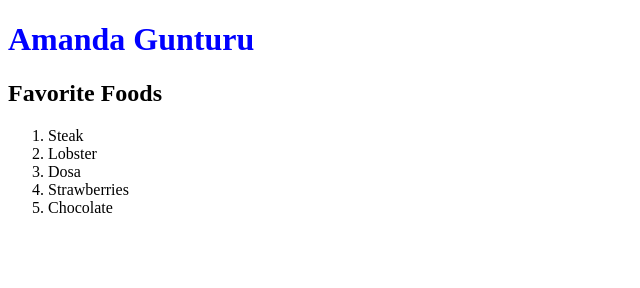
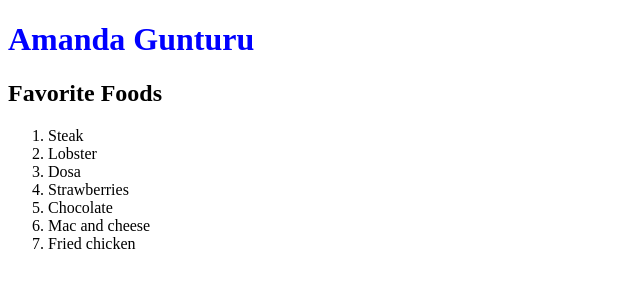
Before and after one commit to Amanda-G/fav_foods, a plain HTML site: page index.html in a window 1280 px wide. Shown: the whole page, without its empty margins (0-640 px from the left). Drawn offline with Linux system fonts and the light colour scheme.

Commit message:
More Food

```diff
--- a/index.html
+++ b/index.html
@@ -17,6 +17,8 @@
         <li>Dosa</li>
         <li>Strawberries</li>
         <li>Chocolate</li>
+        <li>Mac and cheese</li>
+        <li>Fried chicken</li>
     </ol>
 </body>
 
```
